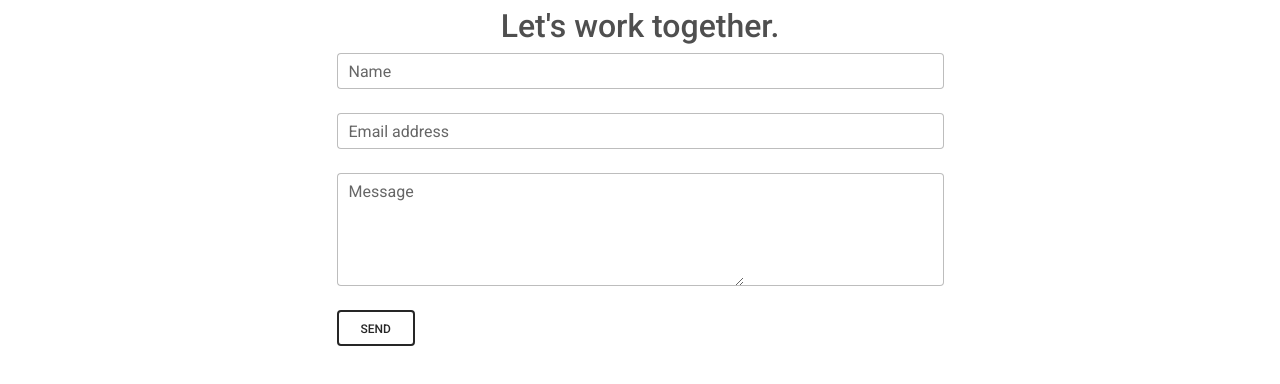
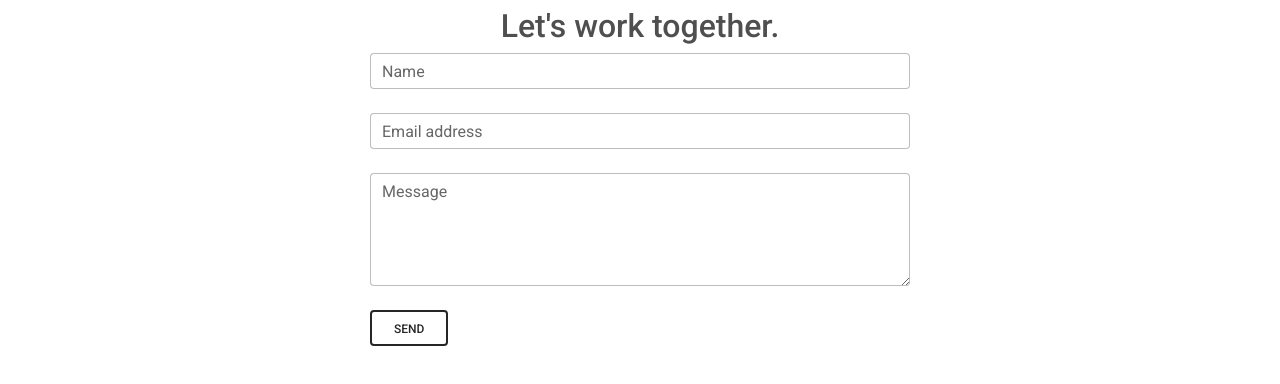
Before and after one commit to vietthom/webPortfolio3, a plain HTML site: page index.html in a window 1280 px wide. Shown: the part 2514-2898 px from the top of the page. Drawn offline with nearby package versions, Linux system fonts and the light colour scheme.

Commit message:
fixed contact input box

```diff
--- a/index.html
+++ b/index.html
@@ -108,7 +108,8 @@ rel="stylesheet"
             <img src="https://img.icons8.com/ios/50/000000/twitter--v1.png"/>
         </div>
         <div><h2>Let's work together.</h2></div>
-    <form>
+
+        <form class="w-50">
             <!-- Name input -->
         <div class="form-outline mb-4">
             <input type="text" id="name" class="form-control" />
@@ -129,6 +130,7 @@ rel="stylesheet"
             <!-- Submit button -->
         <button type="submit" class="btn btn-outline-dark  mb-4">Send</button>
     </form>
+
     </div>
 
 </div>
--- a/style.css
+++ b/style.css
@@ -129,8 +129,3 @@
 .icons img{
 margin: 10px;
 }
-
-.form-outline{
-    padding-left: 200px;
-    padding-right: 200px;
-}
```
